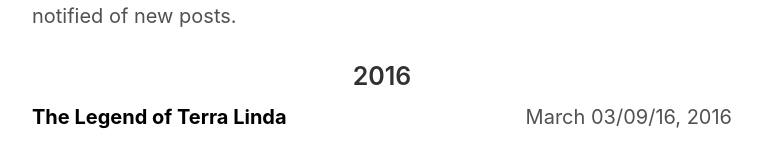
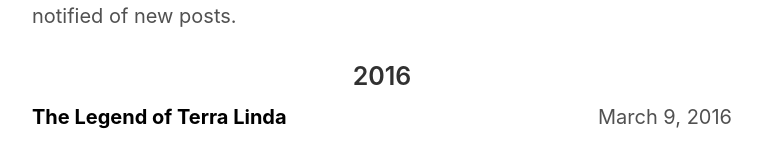
Before and after one commit to nathanmsmith/nathansmith.io, a Jekyll site: the page built from posts.html, in a window 1280 px wide. Shown: the part 197-365 px from the top of the page, without its empty margins (258-1020 px from the left). Built offline with Jekyll 4.4.1, drawn with Linux system fonts in a browser that asks for light colours; nearby versions of some CDN libraries.

Commit message:
Remove leading zeros in dates

```diff
--- a/posts.html
+++ b/posts.html
@@ -21,7 +21,7 @@
 
     <li>
       <a href="{{ post.url }}">{{ post.title }}</a>
-      <time datetime="{{ site.time | date_to_xmlschema }}">{{ post.date | date: '%B %D, %Y' }}</time>
+      <time datetime="{{ site.time | date_to_xmlschema }}">{{ post.date | date: '%B %-d, %Y' }}</time>
     </li>
   {% endfor %}
 </ul>
```
